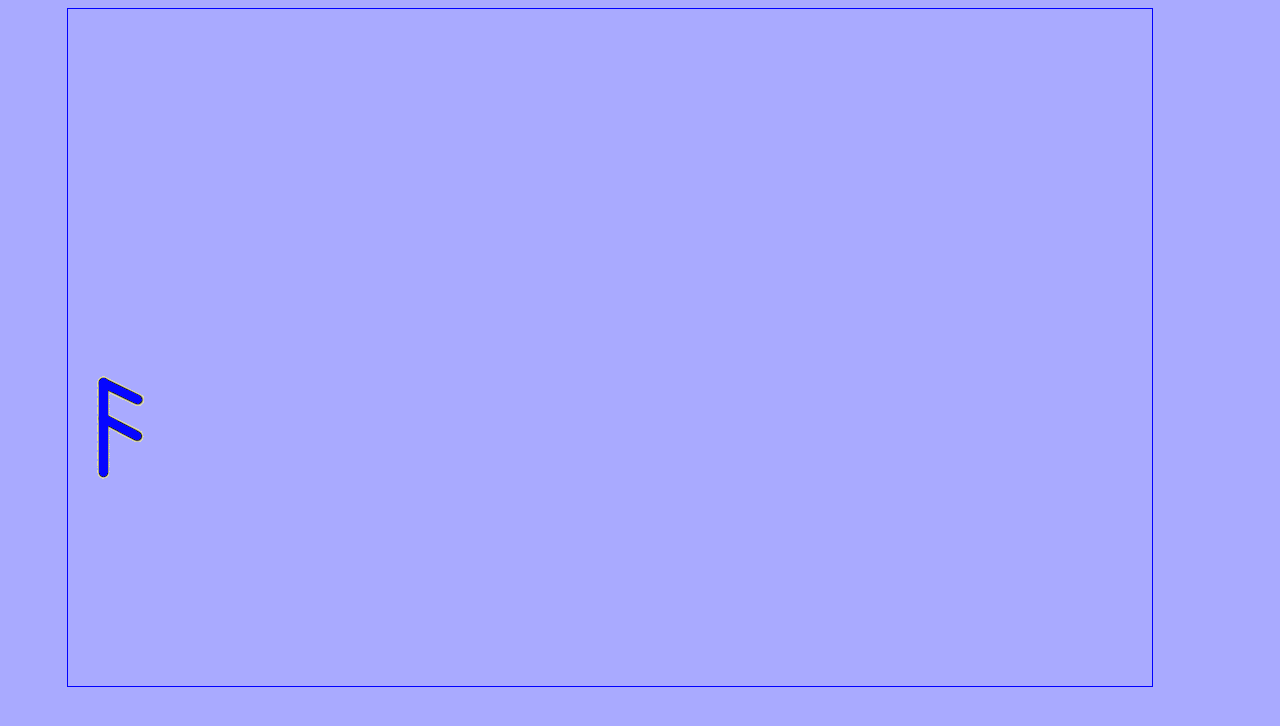
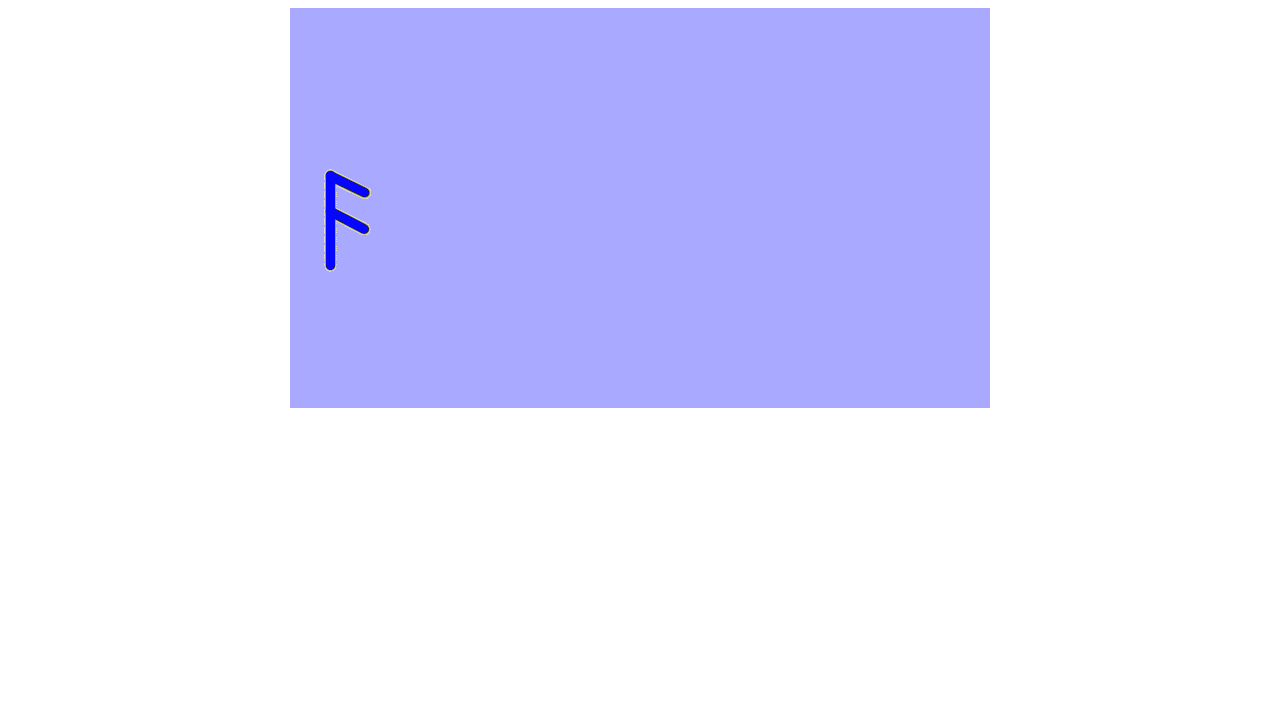
Before and after one commit to gonaumov/ansuzMeditation, a plain HTML site: page index.html in a window 1280 px wide. Drawn offline with Linux system fonts and the light colour scheme.

Commit message:
Save current progress.

```diff
--- a/index.html
+++ b/index.html
@@ -7,43 +7,43 @@
 		<script type="text/javascript" src="js/jquery.randomMove.js"></script>
 		<script type="text/javascript">
 			function addRune() {
+				 var dfd = $.Deferred();
+
 				 $("<img/>", {
 					 "src": "images/ansuz.gif",
 					 "style": "position: absolute;"
-			 }).appendTo("#holder").randomMove({
+				 }).on("load",function() {
+					  $(this).randomMove({
 						 containerSelector: "#holder"
 					  });
+
+					  dfd.resolve();
+				 }).appendTo("#holder");
+
+				 return dfd.promise();
 			};
-        $(document).ready(function () {
-            setTimeout(function() {
-				addRune();
+
+			$(window).load(function () {
+				 setTimeout(function loadRunes() {
+					addRune().done(function() {
 						if($.fn.randomMove.iterarionNumber < 8) {
-					setTimeout(arguments.callee,10000);
+							setTimeout(loadRunes,10000);
 						}
+				    });
 				 }, 1000);
 			});
 		</script>
 		<style>
-        html, body {
-            width: 97%;
-            height: 97%;
-        }
-        h1 {
-			text-align: center;
-		}
-		body {
+			#holder {
+				width: 700px;
+				height: 400px;
 				background-color: #a9aaff;
-		}
-
-		#holder {
-			width: 90%;
-			height: 90%;
 				margin: 0px auto;
-			border: 1px solid blue;
+				position: relative;
 			}
 		</style>
-</head>
 <body>
 	   <div id="holder"></div>
+	   <img style="display: none;" src="images/ansuz.gif" border="0"/>
 </body>
 </html>
```
Also changed, not shown: js/jquery.randomMove.js. Lines whose indentation alone changed are shown as unchanged.
